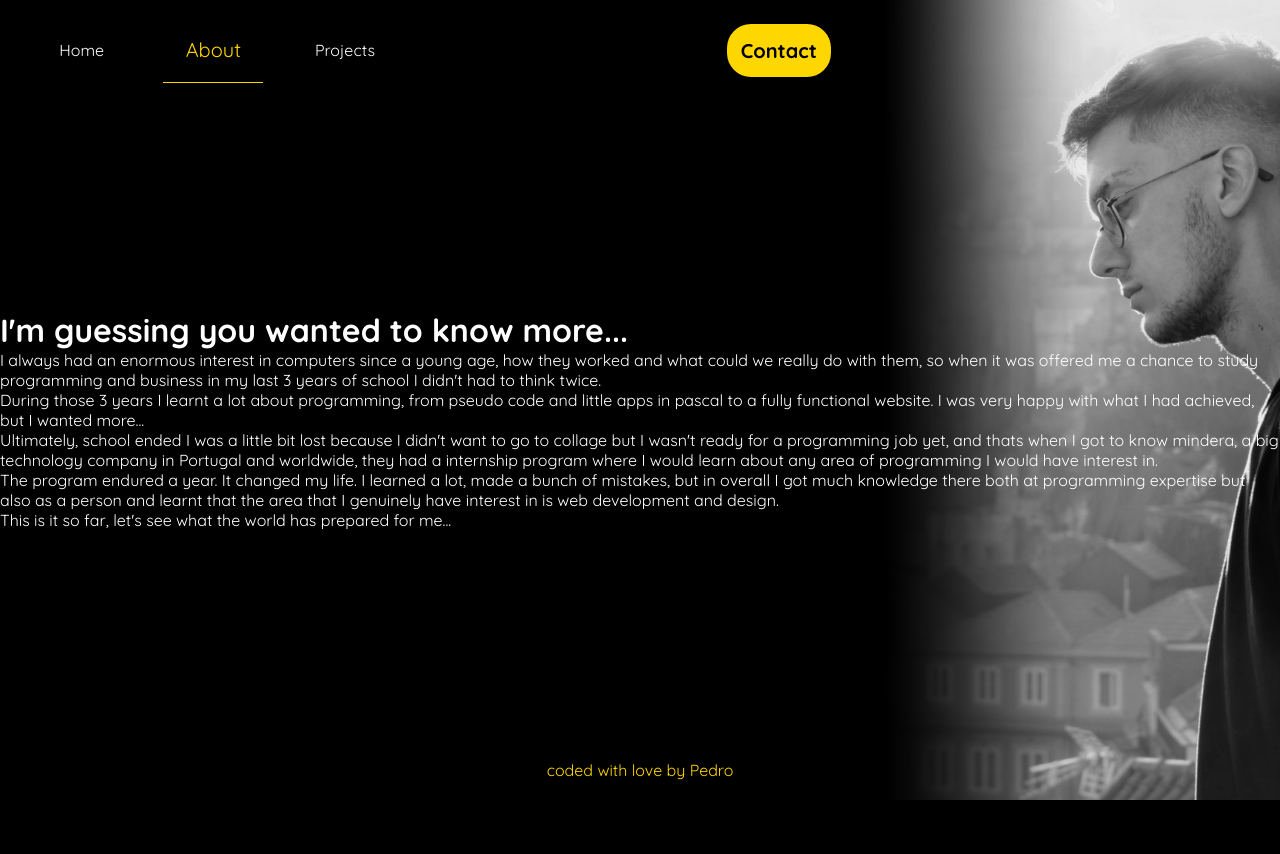
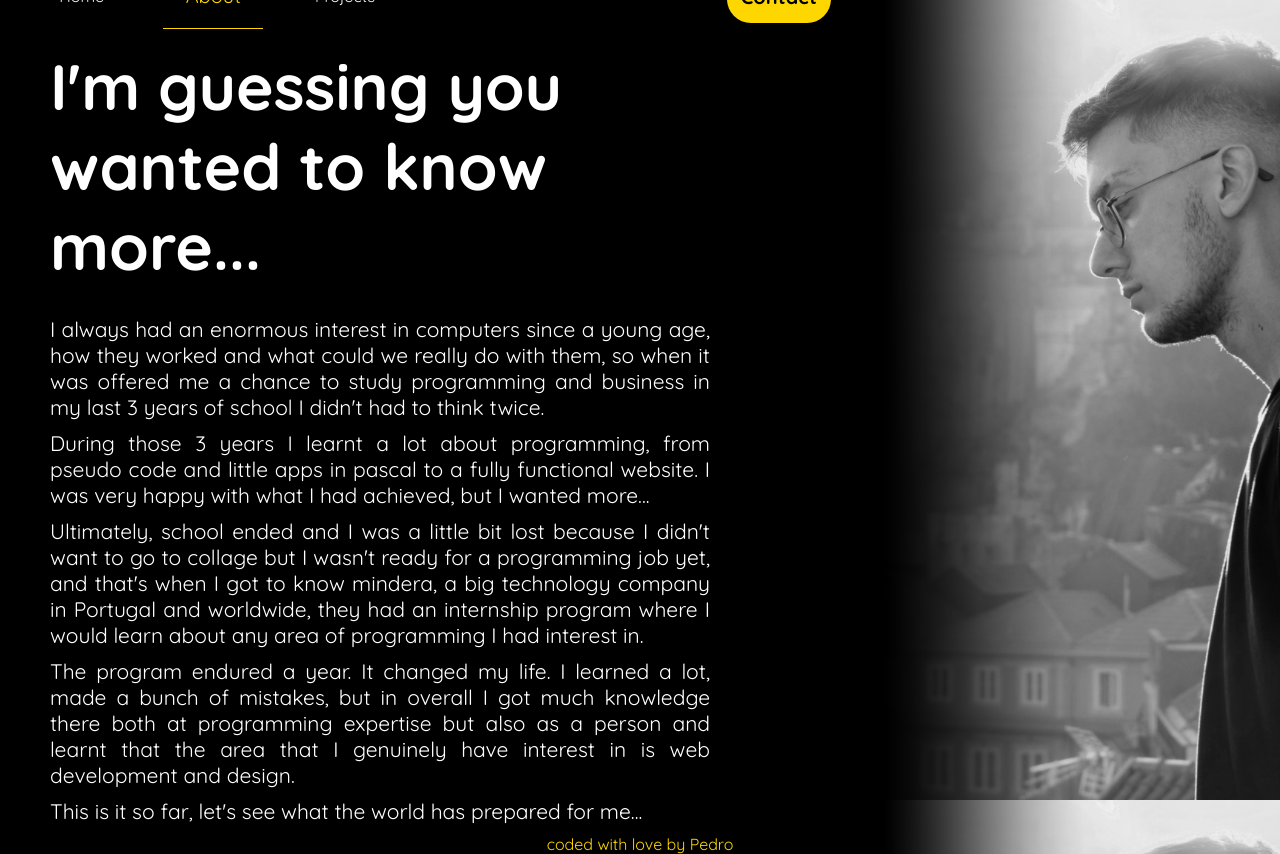
Before and after one commit to pedrosilva410/my-portfolio, a React (Create React App) app: page /about in a window 1280 px wide. Before the commit the page ends 800 px from the top, so only its background shows below. Built offline with nearby package versions, Linux system fonts and the light colour scheme.

Commit message:
styled about page
gave some styling in the about page and fixed some typos

```diff
--- a/src/pages/About/index.js
+++ b/src/pages/About/index.js
@@ -5,32 +5,42 @@ const About = () => {
   return (
     <main className="about__wrapper">
  <div className="about__main">
+
         <h1 className="about__title">I'm guessing you wanted to know more...</h1>
+
         <p className="about__text">
-
         I always had an enormous interest in computers since a young age,
         how they worked and what could we really do with them, so when it
         was offered me a chance to study programming and business in my
         last 3 years of school I didn't had to think twice.
-        <br/>
+        </p>
+
+        <p className="about__text">
         During those 3 years I learnt a lot about programming, from pseudo
         code and little apps in pascal to a fully functional website.
         I was very happy with what I had achieved, but I wanted more...
-        <br/>
-        Ultimately, school ended I was a little bit lost because I didn't
+        </p>
+
+        <p className="about__text">
+        Ultimately, school ended and I was a little bit lost because I didn't
         want to go to collage but I wasn't ready for a programming job yet,
-        and thats when I got to know mindera, a big technology company in
-        Portugal and worldwide, they had a internship program where I would
-        learn about any area of programming I would have interest in.
-        <br/>
+        and that's when I got to know mindera, a big technology company in
+        Portugal and worldwide, they had an internship program where I would
+        learn about any area of programming I had interest in.
+        </p>
+
+        <p className="about__text">
         The program endured a year. It changed my life. I learned a lot,
         made a bunch of mistakes, but in overall I got much knowledge
         there both at programming expertise but also as a person
         and learnt that the area that I genuinely have interest
         in is web development and design.
-        <br/>
+        </p>
+
+        <p className="about__text">
         This is it so far, let's see what the world has prepared for me...
         </p>
+
       </div>
       <div className="about__section_making_space" />
     </main>
--- a/src/pages/About/styles.css
+++ b/src/pages/About/styles.css
@@ -1,4 +1,26 @@
-.about__p{
-    margin-top: 20px;
-    width: 600px;
+.about__wrapper{
+    display: flex;
+    flex-direction: row;
 }
+
+.about__main{
+    width: 50%;
+    margin-left: 50px;
+}
+
+.about__title{
+    font-size: 64px;
+    margin-bottom: 30px;
+    width: 680px;
+}
+
+.about__text{
+    font-size: 21px;
+    margin-bottom: 10px;
+    width: 660px;
+    text-align: justify;
+}
+
+.about__section_making_space{
+    width: 50%;
+}
```
